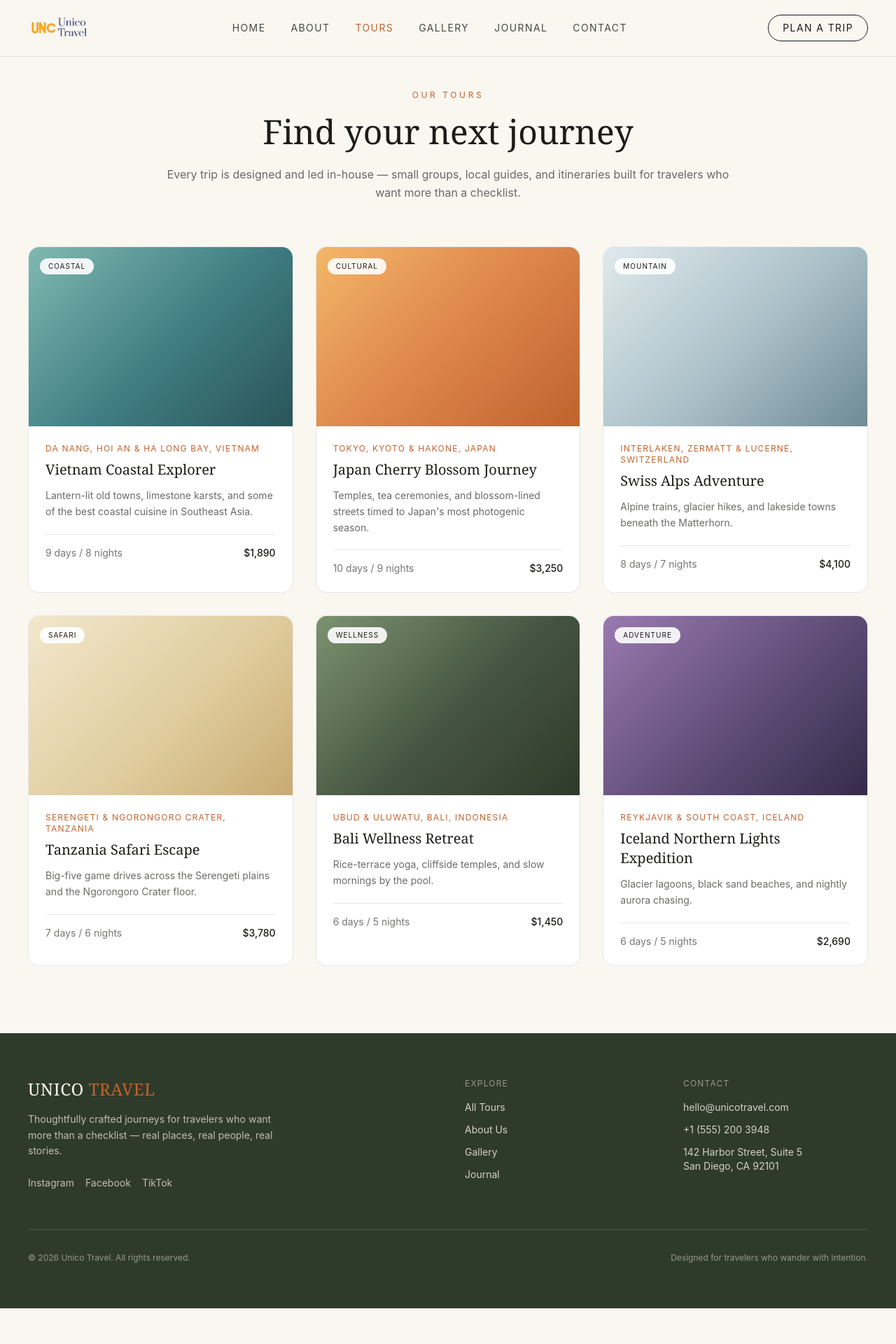
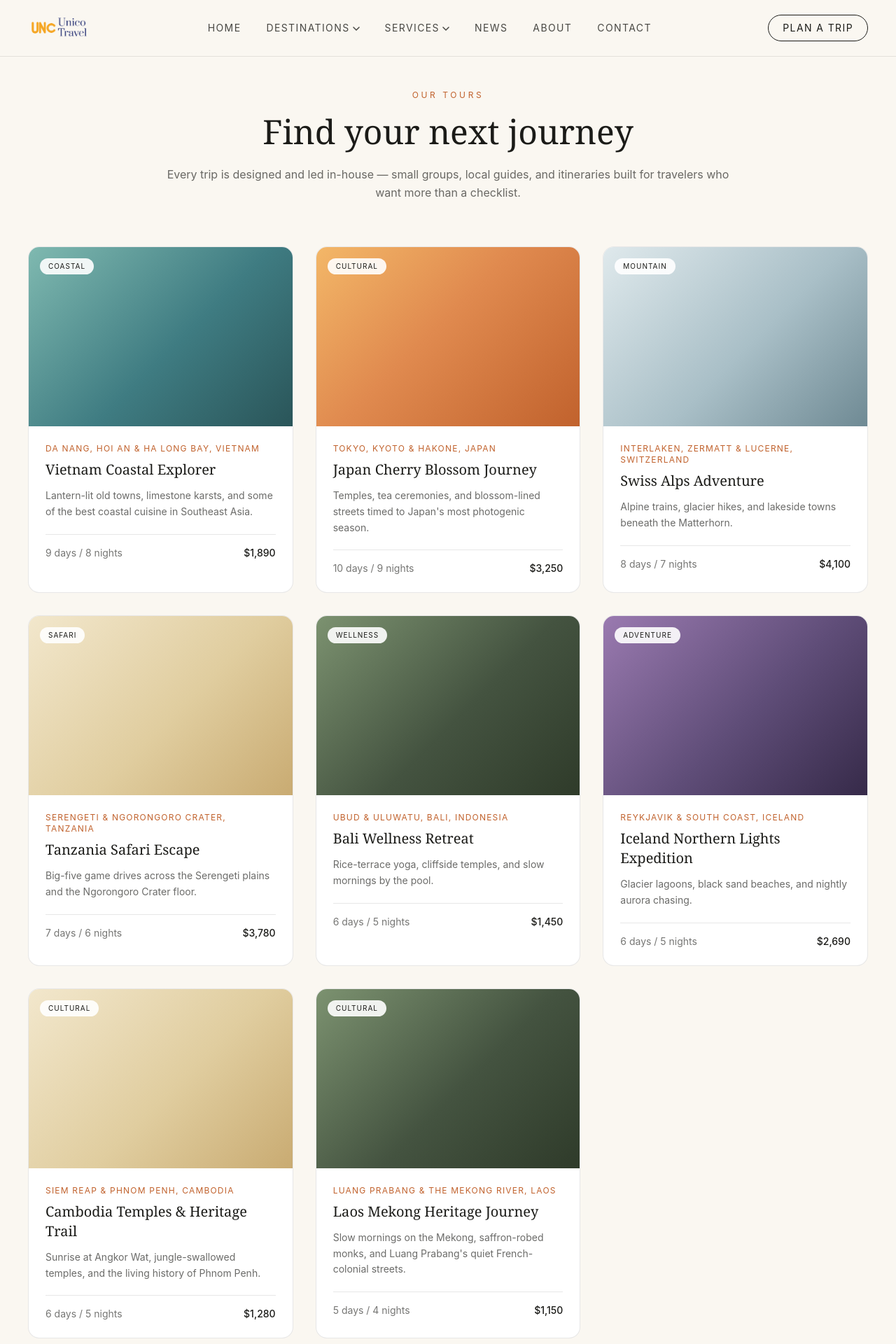
Before and after one commit to Kimphanunico/unico-travel, a Next.js app: page /services in a window 1280 px wide. Shown: the top 1920 px of the page at 70% size. Before the commit the page ends 1869 px from the top, so only its background shows below. Built offline with nearby package versions, Linux system fonts and the light colour scheme.

Commit message:
Add logo, dropdown nav, and update contact info

```diff
--- a/app/contact/page.tsx
+++ b/app/contact/page.tsx
@@ -39,19 +39,19 @@ export default function ContactPage() {
             <dl className="mt-6 space-y-4 text-sm text-cream/85">
               <div>
                 <dt className="text-xs uppercase tracking-widest text-cream/50">Email</dt>
-                <dd className="mt-1">hello@unicotravel.com</dd>
+                <dd className="mt-1">admin@unicovisa.com.vn</dd>
               </div>
               <div>
                 <dt className="text-xs uppercase tracking-widest text-cream/50">Phone</dt>
-                <dd className="mt-1">+1 (555) 200 3948</dd>
+                <dd className="mt-1">+84 376 792 974</dd>
               </div>
               <div>
                 <dt className="text-xs uppercase tracking-widest text-cream/50">Office</dt>
-                <dd className="mt-1">142 Harbor Street, Suite 5<br />San Diego, CA 92101</dd>
+                <dd className="mt-1">29A Nguyen Dinh Chieu, Saigon<br />Ho Chi Minh City</dd>
               </div>
               <div>
                 <dt className="text-xs uppercase tracking-widest text-cream/50">Hours</dt>
-                <dd className="mt-1">Mon-Fri, 9am-6pm PT</dd>
+                <dd className="mt-1">Mon-Sat, 8:30am-6pm (GMT+7)</dd>
               </div>
             </dl>
           </div>
--- a/app/services/page.tsx
+++ b/app/services/page.tsx
@@ -1,4 +1,5 @@
 import type { Metadata } from "next";
+import Link from "next/link";
 import TourCard from "@/components/TourCard";
 import { tours } from "@/lib/tours";
 
@@ -8,29 +9,90 @@ export const metadata: Metadata = {
     "Browse Unico Travel's small-group and private trips — from coastal escapes to mountain expeditions and safaris.",
 };
 
-export default function ServicesPage() {
+const COUNTRY_LABELS: Record<string, string> = {
+  vietnam: "Vietnam",
+  cambodia: "Cambodia",
+  laos: "Laos",
+  japan: "Japan",
+  switzerland: "Switzerland",
+  tanzania: "Tanzania",
+  indonesia: "Indonesia",
+  iceland: "Iceland",
+};
+
+const TYPE_LABELS: Record<string, string> = {
+  "tailor-made": "Tailor-Made",
+  luxury: "Luxury",
+  events: "Events",
+  group: "Group",
+};
+
+export default async function ServicesPage({
+  searchParams,
+}: {
+  searchParams: Promise<{ country?: string; type?: string }>;
+}) {
+  const { country, type } = await searchParams;
+
+  let filtered = tours;
+  if (country) filtered = filtered.filter((t) => t.country === country);
+  if (type) filtered = filtered.filter((t) => t.serviceType === type);
+
+  const activeLabel = country
+    ? COUNTRY_LABELS[country] ?? country
+    : type
+    ? TYPE_LABELS[type] ?? type
+    : null;
+
   return (
     <div className="pt-32">
       <section className="mx-auto max-w-4xl px-6 text-center lg:px-10">
         <p className="text-xs uppercase tracking-[0.3em] text-terracotta">
-          Our Tours
+          {activeLabel ? `Tours — ${activeLabel}` : "Our Tours"}
         </p>
         <h1 className="font-serif mt-5 text-4xl text-ink sm:text-5xl">
-          Find your next journey
+          {activeLabel ? `Trips in ${activeLabel}` : "Find your next journey"}
         </h1>
         <p className="mt-6 leading-relaxed text-ink/65">
           Every trip is designed and led in-house — small groups, local
           guides, and itineraries built for travelers who want more than a
           checklist.
         </p>
+        {activeLabel && (
+          <Link
+            href="/services"
+            className="mt-4 inline-block text-sm uppercase tracking-widest text-ink underline decoration-terracotta underline-offset-8 hover:text-terracotta"
+          >
+            View all tours
+          </Link>
+        )}
       </section>
 
       <section className="mx-auto mt-16 max-w-7xl px-6 pb-24 lg:px-10">
-        <div className="grid gap-8 md:grid-cols-2 lg:grid-cols-3">
-          {tours.map((tour) => (
-            <TourCard key={tour.slug} tour={tour} />
-          ))}
-        </div>
+        {filtered.length > 0 ? (
+          <div className="grid gap-8 md:grid-cols-2 lg:grid-cols-3">
+            {filtered.map((tour) => (
+              <TourCard key={tour.slug} tour={tour} />
+            ))}
+          </div>
+        ) : (
+          <div className="mx-auto max-w-xl rounded-2xl border border-ink/10 bg-white p-10 text-center">
+            <h2 className="font-serif text-xl text-ink">
+              No fixed packages here yet
+            </h2>
+            <p className="mt-3 text-sm leading-relaxed text-ink/65">
+              {activeLabel
+                ? `We don't have a published package for ${activeLabel} yet — every Unico trip can be built from scratch to match what you're after.`
+                : "No tours match this filter yet."}
+            </p>
+            <Link
+              href="/contact"
+              className="mt-6 inline-block rounded-full bg-terracotta px-6 py-3 text-sm uppercase tracking-widest text-white hover:bg-terracotta-dark"
+            >
+              Request a Custom Trip
+            </Link>
+          </div>
+        )}
       </section>
     </div>
   );
--- a/components/Footer.tsx
+++ b/components/Footer.tsx
@@ -33,9 +33,9 @@ export default function Footer() {
           <div>
             <h4 className="text-xs uppercase tracking-widest text-cream/50">Contact</h4>
             <ul className="mt-4 space-y-3 text-sm text-cream/80">
-              <li>hello@unicotravel.com</li>
-              <li>+1 (555) 200 3948</li>
-              <li>142 Harbor Street, Suite 5<br />San Diego, CA 92101</li>
+              <li>admin@unicovisa.com.vn</li>
+              <li>+84 376 792 974</li>
+              <li>29A Nguyen Dinh Chieu, Saigon<br />Ho Chi Minh City</li>
             </ul>
           </div>
         </div>
--- a/components/Header.tsx
+++ b/components/Header.tsx
@@ -5,12 +5,23 @@ import Image from "next/image";
 import { usePathname } from "next/navigation";
 import { useEffect, useState } from "react";
 
-const NAV_LINKS = [
-  { href: "/", label: "Home" },
+const DESTINATIONS = [
+  { href: "/services?country=vietnam", label: "Vietnam" },
+  { href: "/services?country=cambodia", label: "Cambodia" },
+  { href: "/services?country=laos", label: "Laos" },
+  { href: "/services?country=japan", label: "Japan" },
+];
+
+const SERVICE_TYPES = [
+  { href: "/services?type=tailor-made", label: "Tailor-Made" },
+  { href: "/services?type=luxury", label: "Luxury" },
+  { href: "/services?type=events", label: "Events" },
+  { href: "/services?type=group", label: "Group" },
+];
+
+const SIMPLE_LINKS = [
+  { href: "/blog", label: "News" },
   { href: "/about", label: "About" },
-  { href: "/services", label: "Tours" },
-  { href: "/gallery", label: "Gallery" },
-  { href: "/blog", label: "Journal" },
   { href: "/contact", label: "Contact" },
 ];
 
@@ -28,6 +39,7 @@ export default function Header() {
   }, []);
 
   const solid = scrolled || !isHome || menuOpen;
+  const linkColor = solid ? "text-ink/80" : "text-white/90";
 
   return (
     <header
@@ -48,13 +60,72 @@ export default function Header() {
         </Link>
 
         <nav className="hidden items-center gap-9 md:flex">
-          {NAV_LINKS.map((link) => (
+          <Link
+            href="/"
+            className={`text-sm uppercase tracking-widest transition-colors hover:text-terracotta ${
+              pathname === "/" ? "text-terracotta" : linkColor
+            }`}
+          >
+            Home
+          </Link>
+
+          <div className="group relative">
+            <Link
+              href="/services"
+              className={`flex items-center gap-1 text-sm uppercase tracking-widest transition-colors hover:text-terracotta ${linkColor}`}
+            >
+              Destinations
+              <svg width="10" height="6" viewBox="0 0 10 6" fill="none" className="mt-0.5">
+                <path d="M1 1L5 5L9 1" stroke="currentColor" strokeWidth="1.5" strokeLinecap="round" strokeLinejoin="round" />
+              </svg>
+            </Link>
+            <div className="invisible absolute left-1/2 top-full w-48 -translate-x-1/2 pt-3 opacity-0 transition-all duration-150 group-hover:visible group-hover:opacity-100">
+              <div className="rounded-xl border border-ink/10 bg-white py-2 shadow-lg">
+                {DESTINATIONS.map((item) => (
+                  <Link
+                    key={item.href}
+                    href={item.href}
+                    className="block px-5 py-2.5 text-sm text-ink/75 hover:bg-cream hover:text-terracotta"
+                  >
+                    {item.label}
+                  </Link>
+                ))}
+              </div>
+            </div>
+          </div>
+
+          <div className="group relative">
+            <Link
+              href="/services"
+              className={`flex items-center gap-1 text-sm uppercase tracking-widest transition-colors hover:text-terracotta ${linkColor}`}
+            >
+              Services
+              <svg width="10" height="6" viewBox="0 0 10 6" fill="none" className="mt-0.5">
+                <path d="M1 1L5 5L9 1" stroke="currentColor" strokeWidth="1.5" strokeLinecap="round" strokeLinejoin="round" />
+              </svg>
+            </Link>
+            <div className="invisible absolute left-1/2 top-full w-48 -translate-x-1/2 pt-3 opacity-0 transition-all duration-150 group-hover:visible group-hover:opacity-100">
+              <div className="rounded-xl border border-ink/10 bg-white py-2 shadow-lg">
+                {SERVICE_TYPES.map((item) => (
+                  <Link
+                    key={item.href}
+                    href={item.href}
+                    className="block px-5 py-2.5 text-sm text-ink/75 hover:bg-cream hover:text-terracotta"
+                  >
+                    {item.label}
+                  </Link>
+                ))}
+              </div>
+            </div>
+          </div>
+
+          {SIMPLE_LINKS.map((link) => (
             <Link
               key={link.href}
               href={link.href}
               className={`text-sm uppercase tracking-widest transition-colors hover:text-terracotta ${
-                solid ? "text-ink/80" : "text-white/90"
-              } ${pathname === link.href ? "text-terracotta" : ""}`}
+                pathname === link.href ? "text-terracotta" : linkColor
+              }`}
             >
               {link.label}
             </Link>
@@ -84,9 +155,53 @@ export default function Header() {
       </div>
 
       {menuOpen && (
-        <div className="border-t border-ink/10 bg-cream px-6 py-6 md:hidden">
-          <nav className="flex flex-col gap-4">
-            {NAV_LINKS.map((link) => (
+        <div className="max-h-[calc(100vh-72px)] overflow-y-auto border-t border-ink/10 bg-cream px-6 py-6 md:hidden">
+          <nav className="flex flex-col gap-5">
+            <Link
+              href="/"
+              onClick={() => setMenuOpen(false)}
+              className="text-sm uppercase tracking-widest text-ink/80 hover:text-terracotta"
+            >
+              Home
+            </Link>
+
+            <div>
+              <p className="text-xs uppercase tracking-widest text-ink/40">
+                Destinations
+              </p>
+              <div className="mt-3 flex flex-col gap-3 pl-1">
+                {DESTINATIONS.map((item) => (
+                  <Link
+                    key={item.href}
+                    href={item.href}
+                    onClick={() => setMenuOpen(false)}
+                    className="text-sm text-ink/80 hover:text-terracotta"
+                  >
+                    {item.label}
+                  </Link>
+                ))}
+              </div>
+            </div>
+
+            <div>
+              <p className="text-xs uppercase tracking-widest text-ink/40">
+                Services
+              </p>
+              <div className="mt-3 flex flex-col gap-3 pl-1">
+                {SERVICE_TYPES.map((item) => (
+                  <Link
+                    key={item.href}
+                    href={item.href}
+                    onClick={() => setMenuOpen(false)}
+                    className="text-sm text-ink/80 hover:text-terracotta"
+                  >
+                    {item.label}
+                  </Link>
+                ))}
+              </div>
+            </div>
+
+            {SIMPLE_LINKS.map((link) => (
               <Link
                 key={link.href}
                 href={link.href}
@@ -96,6 +211,7 @@ export default function Header() {
                 {link.label}
               </Link>
             ))}
+
             <Link
               href="/contact"
               onClick={() => setMenuOpen(false)}
--- a/lib/tours.ts
+++ b/lib/tours.ts
@@ -9,6 +9,8 @@ export interface Tour {
   title: string;
   location: string;
   category: string;
+  country: string;
+  serviceType: string;
   duration: string;
   price: string;
   groupSize: string;
@@ -27,6 +29,8 @@ export const tours: Tour[] = [
     title: "Vietnam Coastal Explorer",
     location: "Da Nang, Hoi An & Ha Long Bay, Vietnam",
     category: "Coastal",
+    country: "vietnam",
+    serviceType: "group",
     duration: "9 days / 8 nights",
     price: "$1,890",
     groupSize: "6 - 12 travelers",
@@ -57,6 +61,8 @@ export const tours: Tour[] = [
     title: "Japan Cherry Blossom Journey",
     location: "Tokyo, Kyoto & Hakone, Japan",
     category: "Cultural",
+    country: "japan",
+    serviceType: "luxury",
     duration: "10 days / 9 nights",
     price: "$3,250",
     groupSize: "6 - 10 travelers",
@@ -87,6 +93,8 @@ export const tours: Tour[] = [
     title: "Swiss Alps Adventure",
     location: "Interlaken, Zermatt & Lucerne, Switzerland",
     category: "Mountain",
+    country: "switzerland",
+    serviceType: "tailor-made",
     duration: "8 days / 7 nights",
     price: "$4,100",
     groupSize: "4 - 10 travelers",
@@ -117,6 +125,8 @@ export const tours: Tour[] = [
     title: "Tanzania Safari Escape",
     location: "Serengeti & Ngorongoro Crater, Tanzania",
     category: "Safari",
+    country: "tanzania",
+    serviceType: "luxury",
     duration: "7 days / 6 nights",
     price: "$3,780",
     groupSize: "4 - 8 travelers",
@@ -147,6 +157,8 @@ export const tours: Tour[] = [
     title: "Bali Wellness Retreat",
     location: "Ubud & Uluwatu, Bali, Indonesia",
     category: "Wellness",
+    country: "indonesia",
+    serviceType: "group",
     duration: "6 days / 5 nights",
     price: "$1,450",
     groupSize: "8 - 14 travelers",
@@ -176,6 +188,8 @@ export const tours: Tour[] = [
     title: "Iceland Northern Lights Expedition",
     location: "Reykjavik & South Coast, Iceland",
     category: "Adventure",
+    country: "iceland",
+    serviceType: "tailor-made",
     duration: "6 days / 5 nights",
     price: "$2,690",
     groupSize: "6 - 12 travelers",
@@ -201,6 +215,67 @@ export const tours: Tour[] = [
     includes: ["Accommodation", "Daily breakfast", "4x4 transport", "Local guide", "Blue Lagoon entry"],
     excludes: ["International flights", "Travel insurance", "Some dinners"],
   },
+  {
+    slug: "cambodia-temples-heritage-trail",
+    title: "Cambodia Temples & Heritage Trail",
+    location: "Siem Reap & Phnom Penh, Cambodia",
+    category: "Cultural",
+    country: "cambodia",
+    serviceType: "tailor-made",
+    duration: "6 days / 5 nights",
+    price: "$1,280",
+    groupSize: "Private, any size",
+    gradient: "gradient-sand",
+    summary:
+      "Sunrise at Angkor Wat, jungle-swallowed temples, and the living history of Phnom Penh.",
+    description: [
+      "A private itinerary through Cambodia's temple complexes and capital, built around your pace rather than a fixed group schedule.",
+      "Time is split between the temples of Angkor and the markets, riverside, and museums of Phnom Penh.",
+    ],
+    highlights: [
+      "Sunrise at Angkor Wat with a private guide",
+      "Ta Prohm and the jungle-reclaimed temples",
+      "Tuk-tuk tour of Phnom Penh's riverside",
+      "Local market and street food walk",
+    ],
+    itinerary: [
+      { day: "Day 1-3", title: "Siem Reap", description: "Angkor Wat sunrise, Bayon, Ta Prohm, floating villages." },
+      { day: "Day 4-6", title: "Phnom Penh", description: "Royal Palace, Central Market, riverside, departure." },
+    ],
+    includes: ["Accommodation", "Daily breakfast", "Private driver & guide", "Temple pass", "Airport transfers"],
+    excludes: ["International flights", "Travel insurance", "Personal expenses"],
+  },
+  {
+    slug: "laos-mekong-heritage-journey",
+    title: "Laos Mekong Heritage Journey",
+    location: "Luang Prabang & the Mekong River, Laos",
+    category: "Cultural",
+    country: "laos",
+    serviceType: "tailor-made",
+    duration: "5 days / 4 nights",
+    price: "$1,150",
+    groupSize: "Private, any size",
+    gradient: "gradient-forest",
+    summary:
+      "Slow mornings on the Mekong, saffron-robed monks, and Luang Prabang's quiet French-colonial streets.",
+    description: [
+      "A gentle, unhurried trip through Laos's spiritual capital — built for travelers who want space between stops, not another checklist.",
+      "Includes a private Mekong river cruise and time in the surrounding waterfalls and villages.",
+    ],
+    highlights: [
+      "Alms-giving ceremony at sunrise",
+      "Private Mekong River cruise",
+      "Kuang Si Falls and rescued bear sanctuary",
+      "Luang Prabang night market",
+    ],
+    itinerary: [
+      { day: "Day 1-2", title: "Luang Prabang", description: "Old town, alms ceremony, night market." },
+      { day: "Day 3", title: "Mekong River", description: "Private cruise, riverside villages." },
+      { day: "Day 4-5", title: "Kuang Si Falls & Departure", description: "Waterfall visit, bear sanctuary, departure." },
+    ],
+    includes: ["Accommodation", "Daily breakfast", "Private driver & guide", "River cruise", "Airport transfers"],
+    excludes: ["International flights", "Travel insurance", "Personal expenses"],
+  },
 ];
 
 export function getTourBySlug(slug: string) {
```
